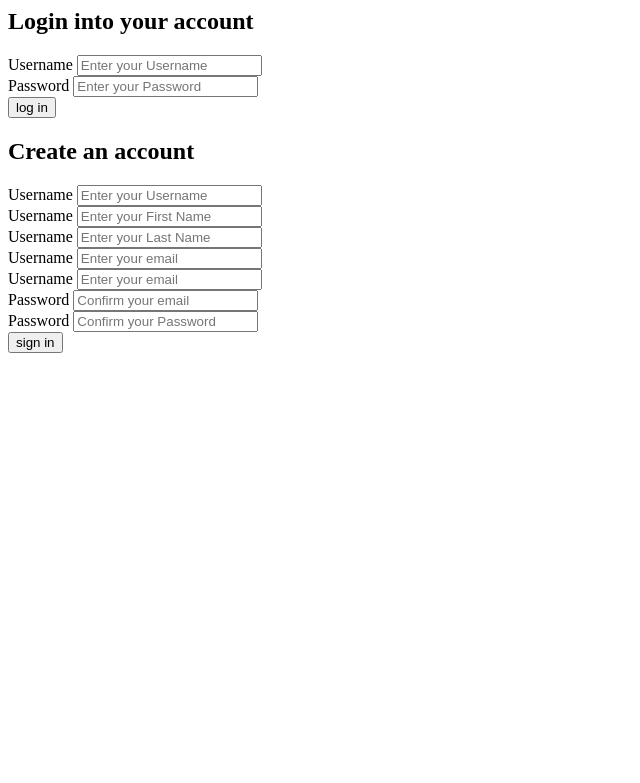
After one commit to Lizzyfemme/jukebox, a PHP site: page /login.php in a window 1280 px wide. The commit adds this page. Shown: the top 783 px of the page, without its empty margins (0-640 px from the left). Run offline with PHP 8.4, Linux system fonts and the light colour scheme.

Commit message:
login signup html completed

```diff
--- a/index.php
+++ b/index.php
@@ -1,6 +1,6 @@
 <html>
   <head>
-    <title></title>
+    <title>Jukebox</title>
 
   </head>
     <body>
--- /dev/null
+++ b/login.php
@@ -0,0 +1,72 @@
+<html>
+  <head>
+    <title>Jukebox</title>
+
+  </head>
+    <body>
+    <!-- login -->
+      <div id = "loginInputContainer">
+        <form id="loginForm" action="login.php" method="POST">
+          <h2>Login into your account</h2>
+          <div class="loginInput">
+          <label for= "loginUsername">Username</label>
+          <input id="loginUsername" name="loginUsername" type="text" placeholder="Enter your Username" required/>
+          </div>
+          <div class="loginInput">
+          <label for= "loginPassword">Password</label>
+          <input id="loginPassword" name="loginPassword" type="password" placeholder="Enter your Password" required/>
+          </div>
+          <button type="submit" name="loginButton">log in</button>
+        </form>
+      </div>
+
+<!-- signup -->
+      <div id = "signupInputContainer">
+        <form id="signupForm" action="signup.php" method="POST">
+          <h2>Create an account</h2>
+           <!-- username -->
+          <div class="signupInput">
+          <label for= "signupUsername">Username</label>
+          <input id="signupUsername" name="signupUsername" type="text" placeholder="Enter your Username" required/>
+          </div>
+          <!-- Firstname -->
+          <div class="signupInput">
+          <label for= "firstName">Username</label>
+          <input id="firstName" name="firstName" type="text" placeholder="Enter your First Name" required/>
+          </div>
+
+          <!-- lastname -->
+
+          <div class="signupInput">
+          <label for= "lastName">Username</label>
+          <input id="lastName" name="lastName" type="text" placeholder="Enter your Last Name" required/>
+          </div>
+          <!-- email -->
+          <div class="signupInput">
+          <label for= "signEmail">Username</label>
+          <input id="signEmail" name="signEmail" type="email" placeholder="Enter your email" required/>
+          </div>
+          <!-- email Confirm-->
+         <div class="signupInput">
+          <label for= "signEmailConfirm">Username</label>
+          <input id="signEmailConfirm" name="signEmailConfirm" type="email" placeholder="Enter your email" required/>
+          </div>
+
+          <!-- Password -->
+          <div class="signupInput">
+          <label for= "signupPassword">Password</label>
+          <input id="signupPassword" name="signupPassword" type="password" placeholder="Confirm your email" required/>
+          </div>
+          <!-- Password Confirmation -->
+
+          <div class="signupInput">
+          <label for= "signupPasswordConfirm">Password</label>
+          <input id="signupPasswordConfirm" name="signupPasswordConfirm" type="password" placeholder="Confirm your Password" required/>
+          </div>
+
+          <button type="submit" name="signupButton">sign in</button>
+        </form>
+      </div>
+    </body>
+
+</html>
```
